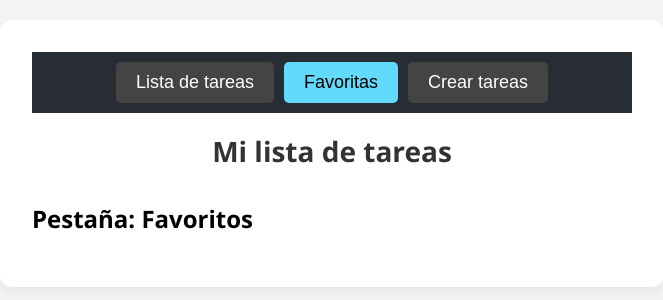
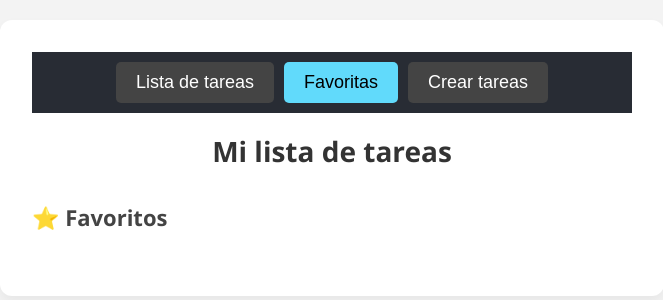
Before and after one commit to laura-gavilan/react-todo-app, a React (Vite) app: page / in a window 1280 px wide. Both pictures are taken after a click on the button "Favoritas". Shown: the top 300 px of the page, without its empty margins (308-971 px from the left). Built offline with nearby package versions, Linux system fonts and the light colour scheme.

Commit message:
feat(Favorites):add Favorites feature and component

```diff
--- a/src/App.jsx
+++ b/src/App.jsx
@@ -4,6 +4,7 @@
 import { Tabs } from "./components/Navigation/Tabs";
 import { TodoForm } from "./components/TodoForm/TodoForm";
 import { TodoList } from "./components/TodoList/TodoList";
+import { Favorites } from "./components/Favorites/Favorites";
 
 const INITIAL_TODOS = [
     {
@@ -71,14 +72,20 @@
             <Navigation activeTab={activeTab} setActiveTab={setActiveTab} />
             <h1 className="app-title">Mi lista de tareas</h1>
 
-            {activeTab === Tabs.TODOS && <TodoList
-                todos={todos}
-                onToggleTodo={onToggleTodo}
-                onDeleteTodo={onDeleteTodo}
-                onToggleFavorite={onToggleFavorite}
-            />}
+            {activeTab === Tabs.TODOS &&
+                <TodoList
+                    todos={todos}
+                    onToggleTodo={onToggleTodo}
+                    onDeleteTodo={onDeleteTodo}
+                    onToggleFavorite={onToggleFavorite}
+                />}
 
-            {activeTab === Tabs.FAVORITES && <h2>Pestaña: Favoritos</h2>}
+            {activeTab === Tabs.FAVORITES &&
+                <Favorites
+                    todos={todos}
+                    onToggleTodo={onToggleTodo}
+                    onDeleteTodo={onDeleteTodo}
+                    onToggleFavorite={onToggleFavorite} />}
 
             {activeTab === Tabs.NEW_TODO && <TodoForm addTodo={addTodo} />}
         </div>
--- /dev/null
+++ b/src/components/Favorites/Favorites.jsx
@@ -0,0 +1,31 @@
+import { TodoItem } from "../TodoItem/TodoItem";
+import "./Favorites.css"
+
+
+export const Favorites = ({ todos, onToggleTodo, onDeleteTodo, onToggleFavorite }) => {
+    const favorites = todos.filter(todo => todo.favorite);
+
+    return (
+        <div className="favorites-container">
+            <h2 className="favorites-title">⭐ Favoritos</h2>
+
+            {!favorites?.length === 0 &&
+                <p className="favorites-empty">No hay favoritos que mostrar</p>}
+
+            {favorites.length > 0 && (
+                <div className="favorites-list">
+                    {favorites.map((todo) => {
+                        return (
+                            <TodoItem
+                                key={todo.id}
+                                todo={todo}
+                                onToggleTodo={onToggleTodo}
+                                onDeleteTodo={onDeleteTodo}
+                                onToggleFavorite={onToggleFavorite} />
+                        );
+                    })}
+                </div>
+            )}
+        </div>
+    );
+};
```
